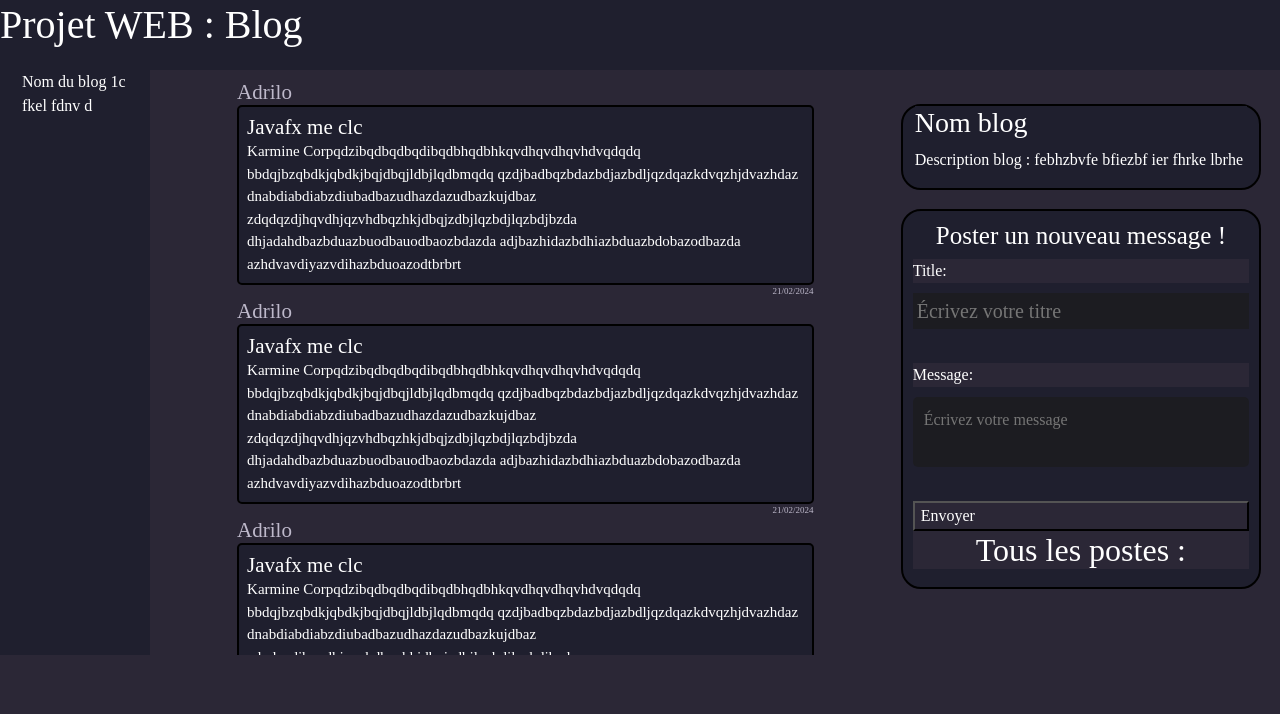
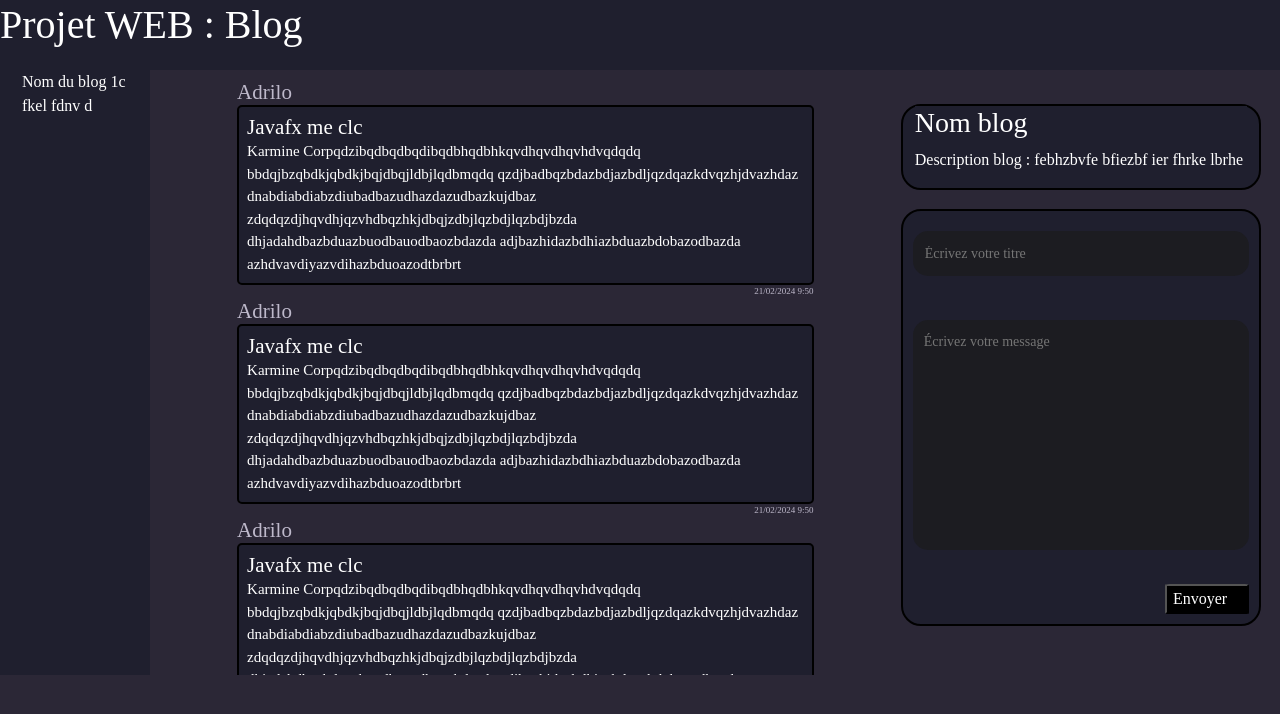
Before and after one commit to EdenKha/BlogProject, an Angular app: page / in a window 1280 px wide. Shown: the top 714 px of the page. Built offline with nearby package versions, Linux system fonts and the light colour scheme; a web font is replaced by a local one.

Commit message:
on avance tranquillement sur le front v3

```diff
--- a/src/app/form-message/form-message.component.css
+++ b/src/app/form-message/form-message.component.css
@@ -13,21 +13,28 @@ label{
 
 .message{
   background-color: #1C1C21;
+  height: 230px;
+  font-size: 14px;
   border-color: transparent;
+  color: #FFFFFF;
   margin: 10px 0;
   padding: 10px;
-  border-radius: 5px;
+  border-radius: 15px;
   resize: none;
 }
 .title{
   background-color: #1C1C21;
-  font-size: 20px;
+  font-size: 14px;
+  color: #FFFFFF;
   margin: 10px 0;
+  padding: 10px;
+  border-radius: 15px;
   border-color: transparent;
 }
 
 .post{
   vertical-align: middle;
+  height: 60%;
   width: 95%;
   background-color: #1F1F2E;
   color: white;
@@ -36,5 +43,16 @@ label{
   border-radius: 20px;
   margin-top: 5%;
   margin-bottom: 10%;
+}
 
+button{
+  width: 25%;
+  border-radius: 5%;
+  text-align: center;
+  background-color: #000000;
 }
+
+.button-position{
+  background-color: #1F1F2E;
+  align-items: end;
+}
--- a/src/app/form-message/form-message.component.html
+++ b/src/app/form-message/form-message.component.html
@@ -1,18 +1,20 @@
 <link rel="stylesheet" href="form-message.component.css">
 <div class="post">
-  <h1 style="background-color:#1F1F2E; font-size: 25px">Poster un nouveau message !</h1>
+  <!--<h1 style="background-color:#1F1F2E; font-size: 25px">Poster un nouveau message !</h1>-->
   <form style="background-color:#1F1F2E"(ngSubmit)="onSubmit()">
-    <label for="title">Title:</label>
+    <!--<label for="title">Title:</label>-->
     <input placeholder="Écrivez votre titre" class="title" type="text" id="title" [(ngModel)]="post.title" name="title" required>
     <br>
-    <label  for="message">Message:</label>
+    <!--<label  for="message">Message:</label>-->
     <textarea placeholder="Écrivez votre message" class="message" id="message" [(ngModel)]="post.message" name="message" required></textarea>
     <br>
-    <button type="submit">Envoyer</button>
+    <div class="button-position">
+      <button type="submit">Envoyer</button>
+    </div>
   </form>
-  <h2>Tous les postes :</h2>
+  <!--<h2>Tous les postes :</h2>
   <div *ngFor="let post of posts">
     <h3>{{ post.title }}</h3>
     <p>{{ post.message }}</p>
-  </div>
+  </div>-->
 </div>
--- a/src/app/liste-message/liste-message.component.css
+++ b/src/app/liste-message/liste-message.component.css
@@ -6,10 +6,12 @@
 }
 .container{
   width: 80%;
-  max-height: 575px;
+  max-height: 595px;
   justify-content: flex-start;
-  overflow: auto;
+  overflow-y: auto;
+  overflow-x: hidden;
   scrollbar-track-color: pink;
+  margin-bottom: 0;
 }
 
 
--- a/src/app/message/message.component.html
+++ b/src/app/message/message.component.html
@@ -21,5 +21,5 @@
 </div>
 
 <div class="Date">
-  <p class="police-date">21/02/2024</p>
+  <p class="police-date">21/02/2024  9:50</p>
 </div>
```
